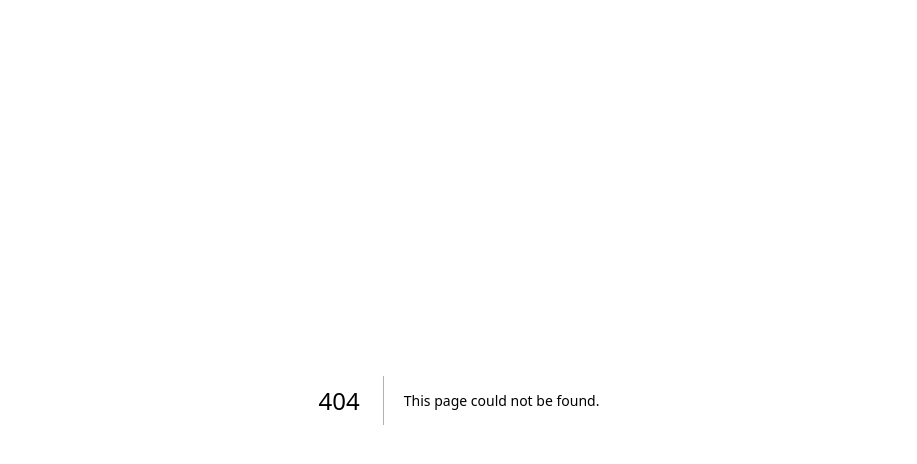
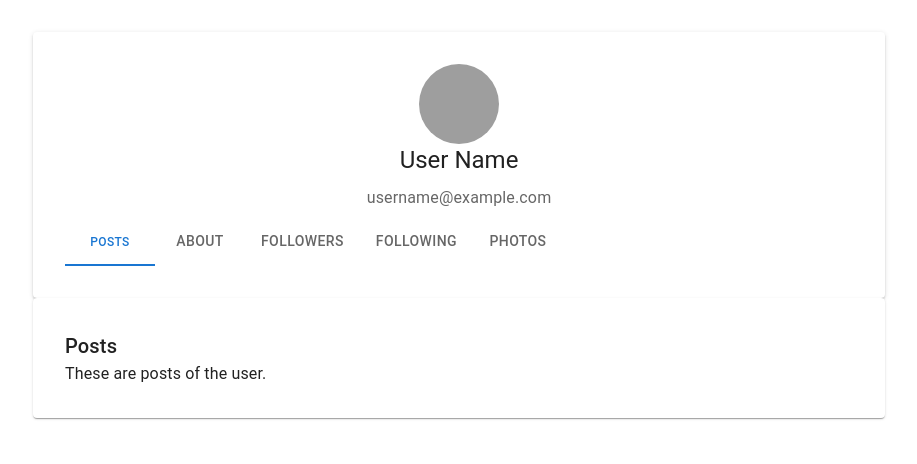
Before and after one commit to surya-guruvu/Social-Media-Platform, a Next.js app in the folder frontend_next/: page /profile in a window 1280 px wide. Before the commit this address had no page. Shown: the top 464 px of the page, without its empty margins (181-1098 px from the left). Built offline with nearby package versions, Linux system fonts and the light colour scheme; grey boxes are pictures that could not be loaded.

Commit message:
"Profile Part Done in the Front End"

```diff
--- a/frontend_next/package.json
+++ b/frontend_next/package.json
@@ -11,6 +11,7 @@
   "dependencies": {
     "@emotion/react": "^11.13.0",
     "@emotion/styled": "^11.13.0",
+    "@mui/icons-material": "^5.16.7",
     "@mui/material": "^5.16.7",
     "axios": "^1.7.3",
     "next": "14.2.5",
--- /dev/null
+++ b/frontend_next/src/app/(Profile)/profile/AvatarImage.js
@@ -0,0 +1,108 @@
+import React, { useState } from 'react';
+import Avatar from '@mui/material/Avatar';
+import Dialog from '@mui/material/Dialog';
+import DialogContent from '@mui/material/DialogContent';
+import IconButton from '@mui/material/IconButton';
+import PhotoCameraIcon from '@mui/icons-material/PhotoCamera';
+import DeleteIcon from '@mui/icons-material/Delete';
+import CloseIcon from '@mui/icons-material/Close';
+
+import { Box, Grid } from '@mui/material';
+
+const AvatarImage = () => {
+  const [open, setOpen] = useState(false);
+  const [image, setImage] = useState('/images/avatar.jpg'); // Default image path
+
+  const handleAvatarClick = () => {
+    setOpen(true);
+  };
+
+  const handleClose = () => {
+    setOpen(false);
+  };
+
+  const handleImageUpload = (e) => {
+    const file = e.target.files[0];
+    if (file) {
+      const reader = new FileReader();
+      reader.onload = () => {
+        setImage(reader.result);
+      };
+      reader.readAsDataURL(file);
+    }
+  };
+
+const handleImageDelete = () => {
+    setImage('/images/avatar.jpg'); // Reset to default or placeholder image
+  };
+
+
+
+
+  return (
+    <>
+      <Avatar
+        alt="User Name"
+        src={image}
+        sx={{ width: 80, height: 80, cursor: 'pointer' }}
+        onClick={handleAvatarClick}
+      />
+
+        <Dialog open={open} onClose={handleClose} sx={{ '& .MuiDialog-paper': { width: '400px', maxWidth: '90%' } }}>
+
+            <Grid container spacing={1} justifyContent="right" padding="0.5rem">
+                    <IconButton
+                        onClick={handleClose}
+                    >
+                        <CloseIcon />
+                    </IconButton>
+            </Grid>
+
+            <Box sx={{ position: 'relative'}}>
+                <Grid container spacing={1} justifyContent="center" padding="0.5rem">
+                    <Avatar
+                    alt="User Name"
+                    src={image}
+                    sx={{ width: 100, height: 100, cursor: 'pointer', border: '1px solid #007bff' }}
+                    onClick={handleAvatarClick}
+
+                    />
+                </Grid>
+
+                <DialogContent>
+                <Grid container spacing={0} justifyContent="center">
+
+                        <IconButton
+                        variant="contained"
+                        component="label"
+                        sx={{ mr: 4 }}
+                        >
+                            <PhotoCameraIcon />
+                            <input
+                            type="file"
+                            hidden
+                            accept="image/*"
+                            capture="user"
+                            onChange={handleImageUpload}
+                            />
+                        </IconButton>
+
+                        <IconButton
+                        color="error"
+                        onClick={handleImageDelete}
+                        sx={{ ml: 4 }}
+                        >
+                        <DeleteIcon />
+
+                        </IconButton>
+
+                </Grid>
+                </DialogContent>
+            </Box>
+
+        </Dialog>
+    </>
+  );
+};
+
+export default AvatarImage;
--- /dev/null
+++ b/frontend_next/src/app/(Profile)/profile/page.js
@@ -0,0 +1,170 @@
+'use client';
+
+
+
+import React, { useState } from 'react';
+import { Container, Typography, Paper, Avatar, Tabs, Tab, Box, Grid } from '@mui/material';
+import AvatarImage from './AvatarImage';
+
+function TabPanel(props) {
+  const { children, value, index,pad, ...other } = props;
+
+  return (
+
+        <Box
+        role="tabpanel"
+        hidden={value !== index}
+        {...other}
+        sx={{
+            padding: pad,
+          }}
+        >
+            {children}
+        </Box>
+  );
+}
+
+const ProfilePage = () => {
+  const [selectedTab, setSelectedTab] = useState(0);
+  const [selectedAboutTab, setSelectedAboutTab] = useState(0);
+
+  const handleTabChange = (event, newValue) => {
+    setSelectedTab(newValue);
+  };
+
+  const handleAboutTabChange = (event, newValue) => {
+    setSelectedAboutTab(newValue);
+  };
+
+  return (
+    <Container maxWidth="md" style={{ marginTop: '2rem' }}>
+      <Paper elevation={2} style={{ padding: '2rem' }}>
+        <Grid container spacing={2} justifyContent="center">
+            <Grid item>
+                {/* <Avatar
+                alt="User Name"
+                src="/static/images/avatar/1.jpg"
+                sx={{ width: 80, height: 80 }}
+                /> */}
+                <AvatarImage/>
+            </Grid>
+        </Grid>
+
+        <Typography variant="h5" align="center" gutterBottom>
+            User Name
+        </Typography>
+
+        <Typography variant="subtitle1" align="center" color="textSecondary" gutterBottom>
+            username@example.com
+        </Typography>
+
+
+        <Tabs
+          value={selectedTab}
+          onChange={handleTabChange}
+          indicatorColor="primary"
+          textColor="primary"
+          variant="scrollable"
+          aria-label="profile sections"
+          scrollButtons="auto"
+        >
+            <Tab label="Posts" wrapped/>
+            <Tab label="About" />
+            <Tab label="Followers" />
+            <Tab label="Following" />
+            <Tab label="Photos" />
+        </Tabs>
+
+        </Paper>
+
+        <Paper style={{ padding: '2rem' }}>
+
+        <TabPanel value={selectedTab} index={0}>
+            <Typography variant="h6">Posts</Typography>
+            <Typography variant="body1">These are posts of the user.</Typography>
+        </TabPanel>
+
+        <TabPanel value={selectedTab} index={1}>
+            <Grid container spacing={2} justifyContent="left">
+              <Grid item xs={2}>
+                <Tabs
+                    value={selectedAboutTab}
+                    onChange={handleAboutTabChange}
+                    indicatorColor="primary"
+                    textColor="primary"
+                    variant="scrollable"
+                    scrollButtons="auto"
+                    aria-label="profile sections"
+                    orientation="vertical"
+                    role="navigation"
+                    sx={{
+                    border: '1px solid #ddd',        // Border around the Tabs
+                    borderRadius: '4px',             // Optional: rounded corners
+                    backgroundColor: '#f9f9f9',     // Optional: background color
+                    '& .MuiTabs-flexContainer': {
+                    borderRight: '1px solid #ddd', // Border on the right of the tab container
+                    },
+                    '& .MuiTab-root': {
+                        '&.Mui-selected': {
+                        backgroundColor: 'rgba(0, 0, 0, 0.1)', // Highlight color
+                        borderRadius: '4px',
+                        },
+                    },
+                    }}
+                >
+                    <Tab label="Overview" />
+                    <Tab label="Contact Info" />
+                    <Tab label="Hobbies" />
+                    <Tab label="Life Events" />
+                    <Tab label="Addtional Info" />
+                </Tabs>
+              </Grid>
+
+              <Grid item xs = {9.5}>
+                <Paper style={{ padding: '1rem', width:'100%' }}>
+                  <TabPanel value={selectedAboutTab} index={0}>
+                      <Typography variant="h6">Overview</Typography>
+                      <Typography variant="body1">Overview</Typography>
+                  </TabPanel>
+                  <TabPanel value={selectedAboutTab} index={1}>
+                      <Typography variant="h6">Contact</Typography>
+                      <Typography variant="body1">Contact</Typography>
+                  </TabPanel>
+                  <TabPanel value={selectedAboutTab} index={2}>
+                      <Typography variant="h6">Hobbies</Typography>
+                      <Typography variant="body1">Hobbies</Typography>
+                  </TabPanel>
+                  <TabPanel value={selectedAboutTab} index={3}>
+                      <Typography variant="h6">Life Events</Typography>
+                      <Typography variant="body1">Life Events</Typography>
+                  </TabPanel>
+                  <TabPanel value={selectedAboutTab} index={4}>
+                      <Typography variant="h6">Addtional Info</Typography>
+                      <Typography variant="body1">Addtional Info</Typography>
+                  </TabPanel>
+                </Paper>
+              </Grid>
+
+            </Grid>
+        </TabPanel>
+
+
+        <TabPanel value={selectedTab} index={2}>
+          <Typography variant="h6">Followers</Typography>
+          <Typography variant="body1">User's Followers</Typography>
+        </TabPanel>
+        <TabPanel value={selectedTab} index={3}>
+          <Typography variant="h6">Following</Typography>
+          <Typography variant="body1">User's followed by current user</Typography>
+        </TabPanel>
+        <TabPanel value={selectedTab} index={4}>
+          <Typography variant="h6">Photos</Typography>
+          <Typography variant="body1">Photos uploaded by the user</Typography>
+        </TabPanel>
+
+      </Paper>
+    </Container>
+  );
+};
+
+export default ProfilePage;
```
Also changed, not shown: 1 other file (tests, documents, lock files or other folders).
